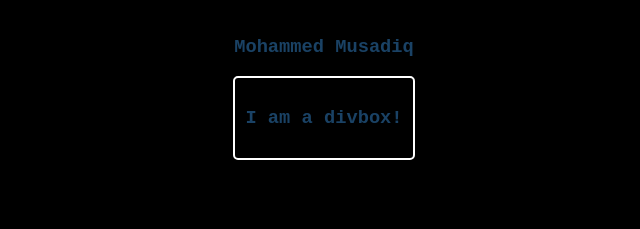
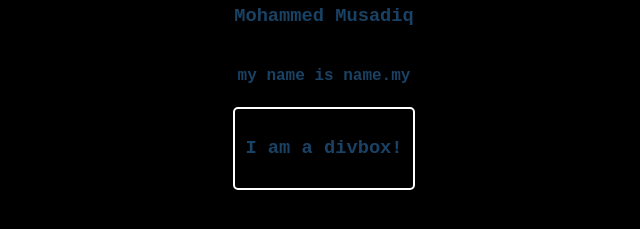
Before and after one commit to musaddiqmohammed/LearningGit, a plain HTML site: page index.html in a window 1280 px wide. Shown: the part 393-622 px from the top of the page, without its empty margins (316-956 px from the left). Drawn offline with Linux system fonts and the light colour scheme.

Commit message:
added a new header h4

```diff
--- a/index.html
+++ b/index.html
@@ -49,6 +49,7 @@
         <h1>Welcome to the Workshop!</h1>
         <h2>git,set,go!</h2>
         <h3>Mohammed Musadiq</h3>
+        <h4>my name is name.my</h4>
         <div class="box">
             <h3>I am a divbox!</h3>
         </div>
```
